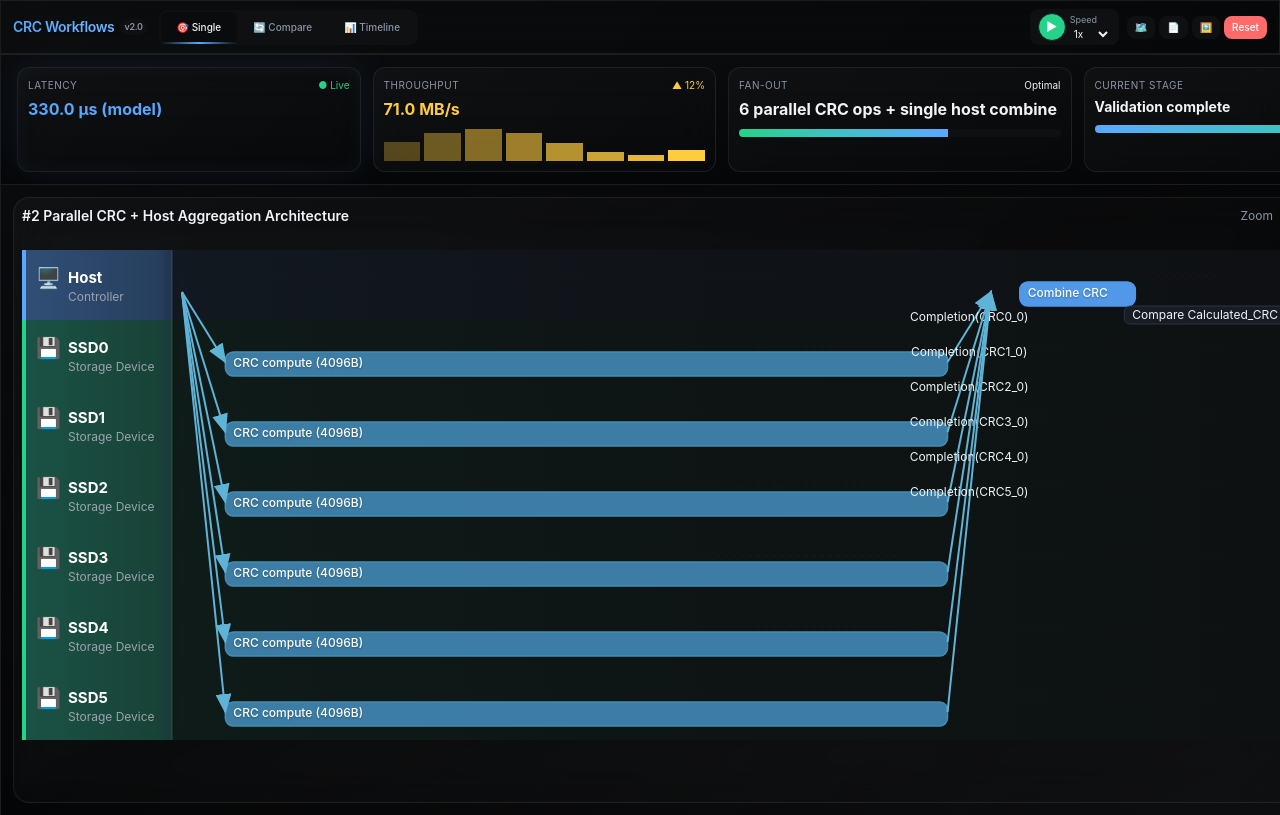
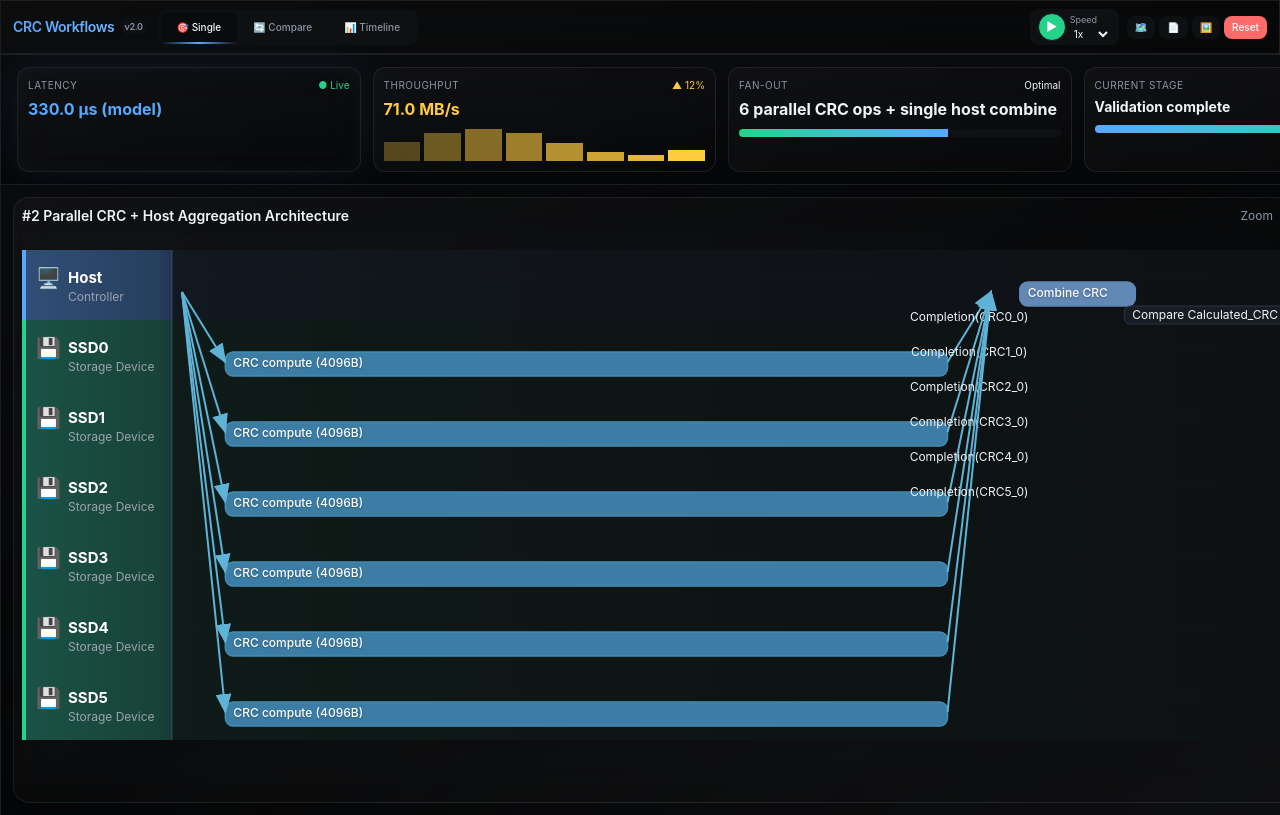
Before and after one commit to vinitvyas09/ssd-crc, a Next.js app: page /crc-workflow in a window 1280 px wide. Shown: the top 815 px of the page. Built offline with nearby package versions, Linux system fonts and the light colour scheme.

Commit message:
Refine color palette in AnimatedSVGDiagram component, enhancing gradient subtlety and improving fill and stroke colors for better visual clarity in host and SSD aggregation states.

```diff
--- a/app/components/crc-workflow/AnimatedSVGDiagram.tsx
+++ b/app/components/crc-workflow/AnimatedSVGDiagram.tsx
@@ -137,25 +137,25 @@ export default function AnimatedSVGDiagram({
           </stop>
         </linearGradient>
 
-        {/* Host aggregation gradient */}
+        {/* Host aggregation gradient - more subtle */}
         <linearGradient id="hostAggGradient" x1="0%" y1="0%" x2="100%" y2="100%">
           <animate attributeName="x1" values="0%;50%;0%" dur="4s" repeatCount="indefinite" />
-          <stop offset="0%" stopColor="#59a8ff">
-            <animate attributeName="stop-color" values="#59a8ff;#70b4ff;#59a8ff" dur="2s" repeatCount="indefinite" />
+          <stop offset="0%" stopColor="#6b95c7">
+            <animate attributeName="stop-color" values="#6b95c7;#7da3d1;#6b95c7" dur="2s" repeatCount="indefinite" />
           </stop>
-          <stop offset="100%" stopColor="#22d39c">
-            <animate attributeName="stop-color" values="#22d39c;#3de5aa;#22d39c" dur="2s" repeatCount="indefinite" />
+          <stop offset="100%" stopColor="#4eb89a">
+            <animate attributeName="stop-color" values="#4eb89a;#5cc2a6;#4eb89a" dur="2s" repeatCount="indefinite" />
           </stop>
         </linearGradient>
 
-        {/* SSD aggregation gradient */}
+        {/* SSD aggregation gradient - more subtle */}
         <linearGradient id="ssdAggGradient" x1="0%" y1="0%" x2="100%" y2="0%">
           <animate attributeName="x2" values="100%;200%;100%" dur="3s" repeatCount="indefinite" />
-          <stop offset="0%" stopColor="#22d39c" />
-          <stop offset="50%" stopColor="#24d28a">
+          <stop offset="0%" stopColor="#4eb89a" />
+          <stop offset="50%" stopColor="#52c2a1">
             <animate attributeName="offset" values="50%;70%;50%" dur="3s" repeatCount="indefinite" />
           </stop>
-          <stop offset="100%" stopColor="#59ff94" />
+          <stop offset="100%" stopColor="#6bd1ab" />
         </linearGradient>
 
         {/* Enhanced glow filter */}
@@ -308,13 +308,13 @@ export default function AnimatedSVGDiagram({
             filterEffect = isActive ? 'url(#pulseGlow)' : '';
             textColor = "#ffffff";
           } else if (isHostAgg) {
-            fillColor = isActive ? "url(#hostAggGradient)" : "#59a8ff";
-            strokeColor = isActive ? '#70b4ff' : '#59a8ff';
+            fillColor = isActive ? "url(#hostAggGradient)" : "#6b95c7";
+            strokeColor = isActive ? '#7da3d1' : '#6b95c7';
             filterEffect = isActive ? 'url(#glow)' : '';
             textColor = "#ffffff";
           } else if (isSSDAggregate) {
-            fillColor = isActive ? "url(#ssdAggGradient)" : "#22d39c";
-            strokeColor = isActive ? '#3de5aa' : '#24d28a';
+            fillColor = isActive ? "url(#ssdAggGradient)" : "#4eb89a";
+            strokeColor = isActive ? '#5cc2a6' : '#4eb89a';
             filterEffect = isActive ? 'url(#pulseGlow)' : '';
             textColor = "#ffffff";
           }
@@ -350,7 +350,7 @@ export default function AnimatedSVGDiagram({
                   rx="8"
                   ry="8"
                   fill="none"
-                  stroke={isCRCCompute ? "#5eb3d6" : "#22d39c"}
+                  stroke={isCRCCompute ? "#5eb3d6" : "#4eb89a"}
                   strokeWidth="1"
                   opacity="0.3"
                   animate={{
```
